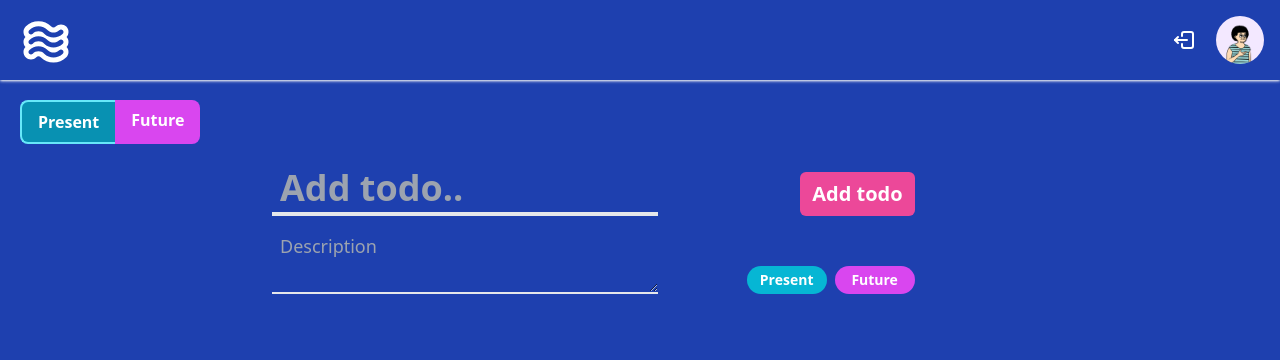
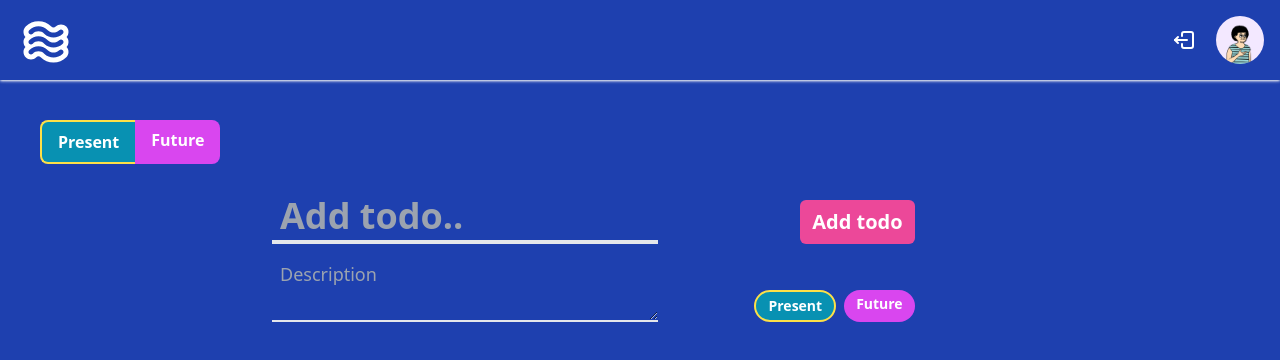
Before and after one commit to Saniusnain/Todo, a React (Vite) app: page / in a window 1280 px wide. Shown: the top 360 px of the page. Built offline with nearby package versions, Linux system fonts and the light colour scheme; sample sign-in values are in the browser's storage.

Commit message:
filter applicable in adding new todo

```diff
--- a/src/components/Todo/TodoComponent.tsx
+++ b/src/components/Todo/TodoComponent.tsx
@@ -23,16 +23,16 @@ const TodoComponent = () => {
 	return (
 		<div className='w-screen h-screen'>
 			<HeaderComponent />
-			<div className='flex m-5'>
+			<div className='flex m-7 sm:ml-10 sm:mt-10'>
 				<div
           onClick={()=>setFilter('present')}
-					className={`max-sm:px-2 cursor-pointer max-sm:py-1 rounded-l-lg sm:px-4 sm:py-2 text-center text-white font-semibold hover:bg-cyan-600 ${filter === 'present' ? 'bg-cyan-600 border-r-0 border-t-2 border-l-2 border-b-2 border-cyan-300' : 'bg-cyan-500'}`}
+					className={`max-sm:px-2 cursor-pointer max-sm:py-1 rounded-l-lg max-sm:text-xs sm:px-4 sm:py-2 text-center text-white font-semibold hover:bg-cyan-600 ${filter === 'present' ? 'bg-cyan-600 border-r-0 border-t-2 border-l-2 border-b-2 border-yellow-300' : 'bg-cyan-500'}`}
 				>
 					<p className='text-center'>Present</p>
 				</div>
 				<div
           onClick={()=>setFilter('future')}
-					className={`max-sm:px-2 cursor-pointer max-sm:py-1 rounded-r-lg sm:px-4 sm:py-2 text-center text-white font-semibold hover:bg-fuchsia-600 ${filter === 'future' ? 'bg-fuchsia-600 border-l-0 border-t-2 border-r-2 border-b-2 border-fuchsia-300' : 'bg-fuchsia-500'}`}
+					className={`max-sm:px-2 cursor-pointer max-sm:py-1 rounded-r-lg max-sm:text-xs sm:px-4 sm:py-2 text-center text-white font-semibold hover:bg-fuchsia-600 ${filter === 'future' ? 'bg-fuchsia-600 border-l-0 border-t-2 border-r-2 border-b-2 border-yellow-300' : 'bg-fuchsia-500'}`}
 				>
 					<p className='text-center'>Future</p>
 				</div>
--- a/src/components/Todo/TodoInput.tsx
+++ b/src/components/Todo/TodoInput.tsx
@@ -1,5 +1,9 @@
+import { useState } from 'react';
 import TypePill from './TypePill';
+
 const TodoInput = () => {
+	const [todoType, setTodoType] = useState('present');
+
 	return (
 		<div className='flex flex-col sm:px-20 mt-5'>
 			<div className='flex justify-between items-end max-sm:w-full w-11/12   max-sm:px-10 md:px-20  lg:px-32  xl:px-48'>
@@ -24,11 +28,15 @@ const TodoInput = () => {
 						type='Present'
 						color='bg-cyan-500'
 						hoverColor='bg-cyan-600'
+						todoType={todoType}
+						changeType={() => setTodoType('present')}
 					/>
 					<TypePill
 						type='Future'
 						color='bg-fuchsia-500'
 						hoverColor='bg-fuchsia-600'
+						todoType={todoType}
+						changeType={() => setTodoType('future')}
 					/>
 				</div>
 			</div>
--- a/src/components/Todo/TypePill.tsx
+++ b/src/components/Todo/TypePill.tsx
@@ -2,11 +2,23 @@ interface TTypePill {
 	type: string;
 	color: string;
 	hoverColor: string;
+	todoType: string;
+	changeType: () => void;
 }
-const TypePill = ({ type, color, hoverColor }: TTypePill) => {
+const TypePill = ({
+	type,
+	color,
+	hoverColor,
+
+	todoType,
+	changeType,
+}: TTypePill) => {
 	return (
 		<div
-			className={`${color} ml-2 max-sm:mt-2 cursor-pointer hover:${hoverColor} rounded-3xl px-3 py-1 text-white font-semibold max-sm:text-xs max-sm:w-16 sm:text-sm max-sm: sm:w-20 text-center max-sm:h-6 sm:h-7`}
+			onClick={() => changeType()}
+			className={`${type.toLowerCase() === todoType ? hoverColor : color} ${
+				type.toLowerCase() === todoType ? 'border-2 border-yellow-300' : null
+			} ml-2 max-sm:mt-2 cursor-pointer hover:${hoverColor}  rounded-3xl px-3 py-1 text-white font-semibold max-sm:text-xs sm:text-sm  text-center`}
 		>
 			{type}
 		</div>
```
